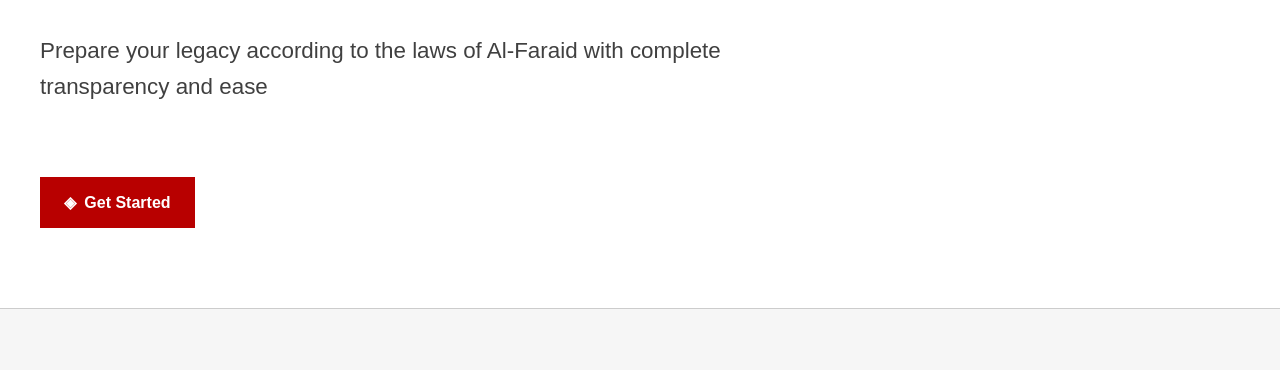
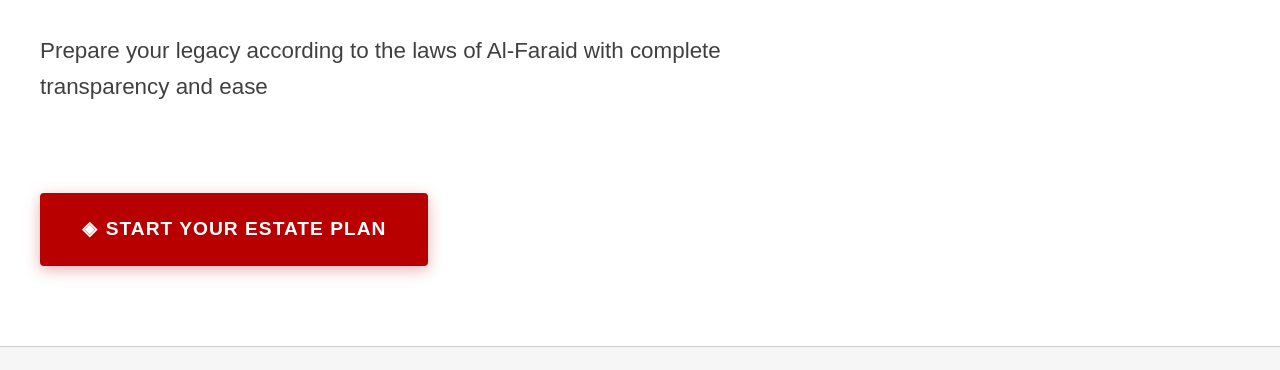
Before and after one commit to gsouleman/Ghouenzen, a website: page public/index.html in a window 1280 px wide. Shown: the part 386-756 px from the top of the page. Drawn offline with Linux system fonts and the light colour scheme; sample sign-in values are in the browser's storage.

Commit message:
Enhance Get Started button visuals and text

```diff
--- a/public/css/style.css
+++ b/public/css/style.css
@@ -215,11 +215,38 @@ body {
     max-width: 700px;
 }
 
+/* Hero Buttons */
 .hero-buttons {
     display: flex;
     gap: 1rem;
     justify-content: flex-start;
     flex-wrap: wrap;
+    margin-top: 1rem;
+}
+
+.btn-hero {
+    font-size: 1.2rem;
+    padding: 1.2rem 2.5rem;
+    background: var(--primary);
+    color: white;
+    text-transform: uppercase;
+    letter-spacing: 1px;
+    font-weight: 800;
+    box-shadow: 0 4px 15px rgba(184, 0, 0, 0.3);
+    border-radius: 4px;
+    /* Slight rounding for modern feel */
+    transition: all 0.3s ease;
+    border: 2px solid var(--primary);
+}
+
+.btn-hero:hover {
+    background: #FF0000;
+    /* Brighter on hover */
+    color: white;
+    box-shadow: 0 6px 20px rgba(255, 0, 0, 0.4);
+    transform: translateY(-3px) scale(1.02);
+    text-decoration: none;
+    border-color: #FF0000;
 }
 
 /* Container & Sections */
--- a/public/index.html
+++ b/public/index.html
@@ -41,8 +41,8 @@
             <p class="hero-subtitle">Prepare your legacy according to the laws of Al-Faraid with complete transparency
                 and ease</p>
             <div class="hero-buttons">
-                <a href="/dashboard" class="btn btn-primary">
-                    <span>◈</span> Get Started
+                <a href="/dashboard" class="btn btn-primary btn-hero" id="get-started-btn">
+                    <span>◈</span> START YOUR ESTATE PLAN
                 </a>
             </div>
         </div>
```
